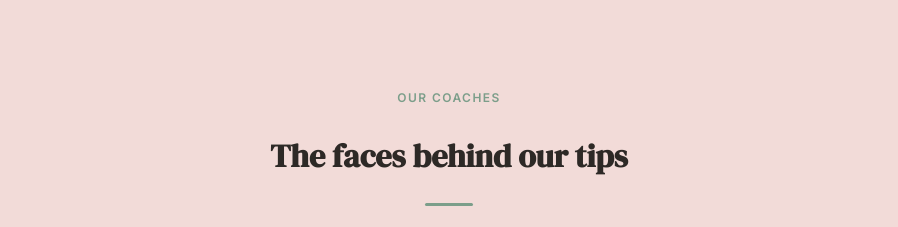
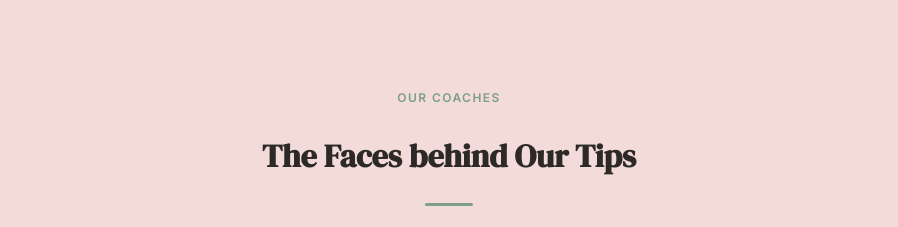
Before and after one commit to violetyan10/Edge-and-Ease, a Vue app in the folder frontend/: page / in a window 1280 px wide. Shown: the part 2560-2787 px from the top of the page, without its empty margins (191-1089 px from the left). Built offline with nearby package versions, Linux system fonts and the light colour scheme; the HTML template or start-up script is replaced by a standard one.

Commit message:
update_out_coaches_description_2

```diff
--- a/frontend/src/components/AboutDiscussionSection.vue
+++ b/frontend/src/components/AboutDiscussionSection.vue
@@ -69,7 +69,7 @@
 
         <div class="people-showcase__header">
           <span class="section-label">Our Coaches</span>
-          <h2 class="people-showcase__title">The faces behind our tips</h2>
+          <h2 class="people-showcase__title">The Faces behind Our Tips</h2>
           <div class="divider" />
           <p class="people-showcase__subtitle">
             Our experienced coaches bring together diverse competition advices.
```
